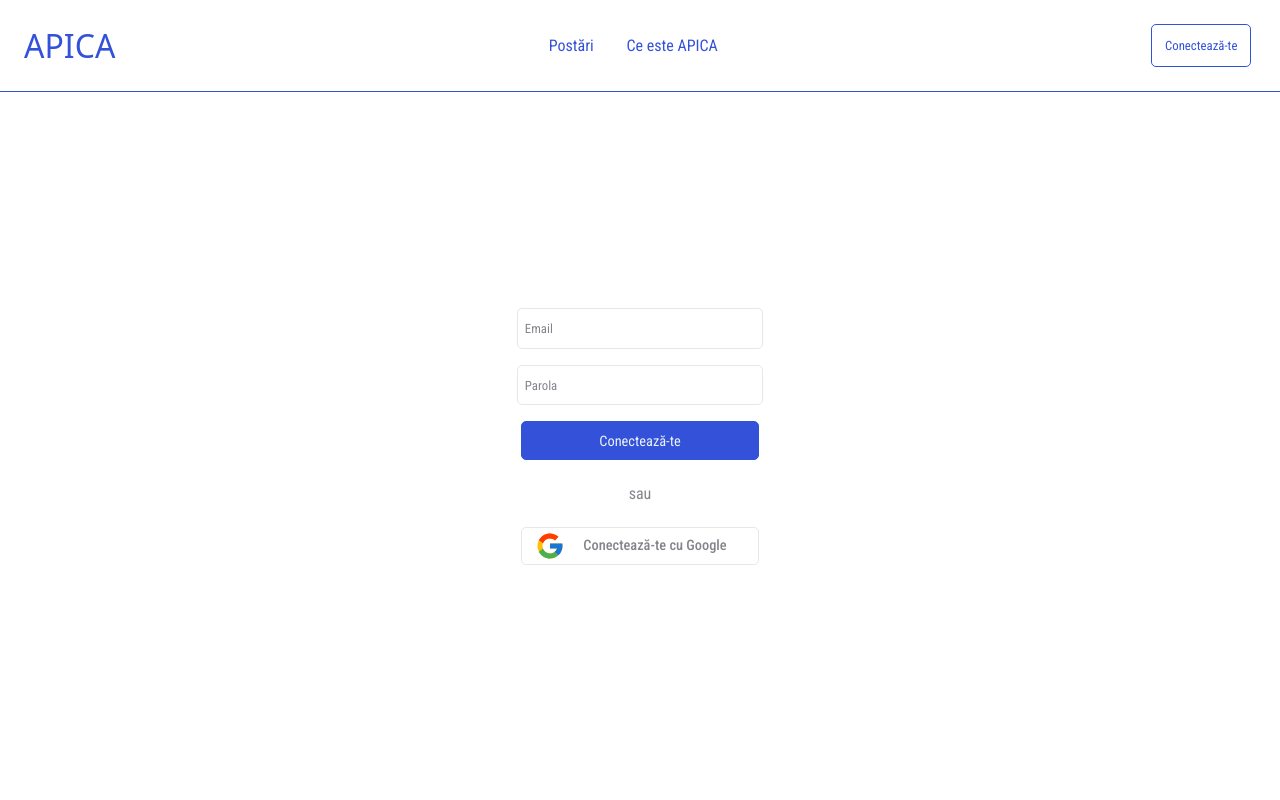
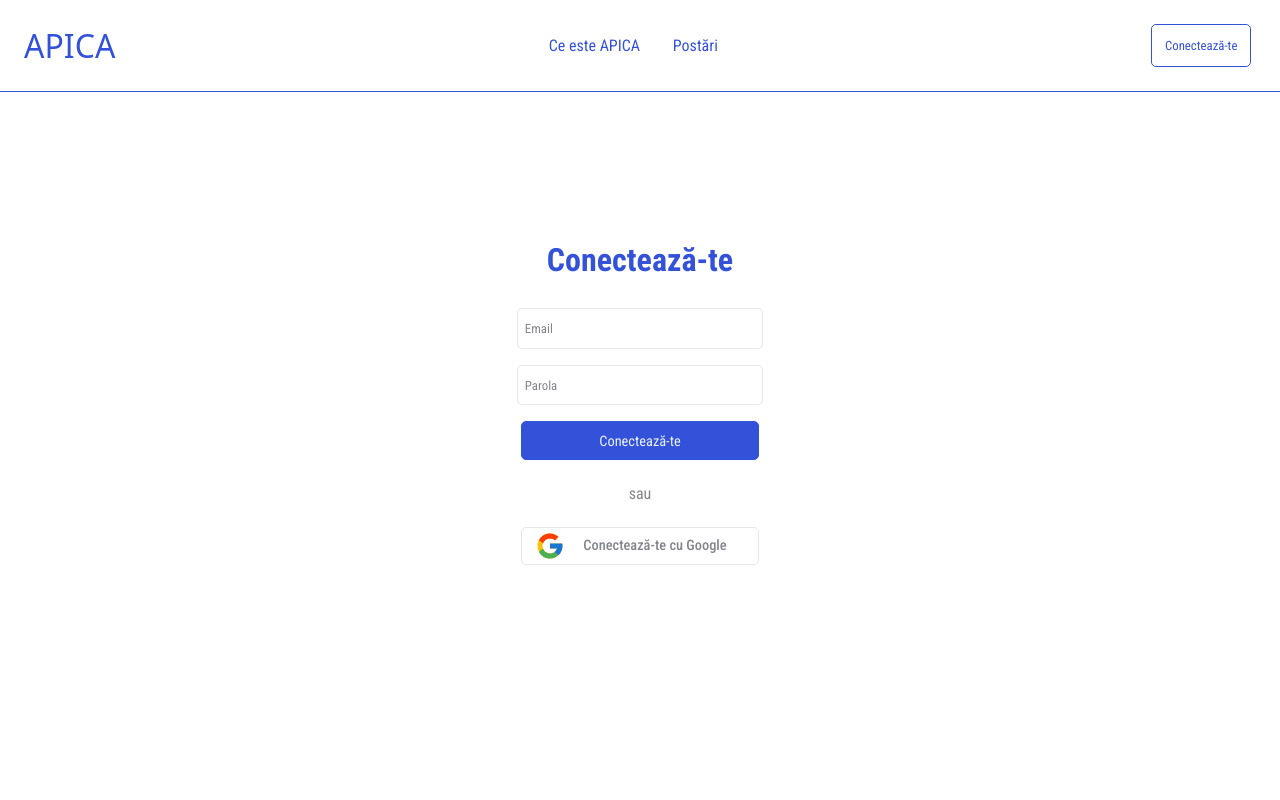
Before and after one commit to TonyDeveloperr/apica, a React (Vite) app: page /profile in a window 1280 px wide. Shown: the top 800 px of the page. Built offline with nearby package versions, Linux system fonts and the light colour scheme; no server answers; the database is empty; a web font is replaced by a local one.

Commit message:
final commit

```diff
--- a/src/App.tsx
+++ b/src/App.tsx
@@ -1,17 +1,16 @@
 import { useState, useEffect } from "react";
-import { Route, Routes } from "react-router-dom"; // ✅ Only import Route and Routes
+import { Route, Routes } from "react-router-dom";
 import { collection, getDocs } from "firebase/firestore";
 import { db, auth } from "./configs/firebase";
 import Navbar from "./components/Navbar";
 import Home from "./components/Home";
 import { About } from "./components/About";
-import ContactUs from "./components/ContactUs";
 import Profile from "./components/Profile";
 import SignIn from "./components/SignIn";
 import FilterForm from "./components/FilterForm";
 import UploadPostDialogue from "./components/UploadPostDialogue";
 
-import { Link, useLocation } from "react-router-dom";
+import { Link, useLocation, Navigate } from "react-router-dom";
 
 interface PostData {
   id: string;
@@ -102,8 +101,9 @@ const App = () => {
           <div style={{ color: "white" }}>Loading...</div>
         ) : (
           <Routes>
+            <Route path="/" element={<Navigate to="/about" replace />} />
             <Route
-              path="/"
+              path="/posts"
               element={
                 <>
                   <FilterForm
@@ -115,7 +115,6 @@ const App = () => {
               }
             />
             <Route path="/about" element={<About />} />
-            <Route path="/contact" element={<ContactUs />} />
             <Route path="/profile" element={user ? <Profile /> : <SignIn />} />
             <Route path="/sign-in" element={<SignIn />} />
           </Routes>
@@ -125,7 +124,7 @@ const App = () => {
         <Link className="logoFooter" to="/">
           APICA
         </Link>
-        <Link className="linkFooter" to="/">
+        <Link className="linkFooter" to="/posts">
           Postări
         </Link>
         <Link className="linkFooter" to="/about">
--- a/src/components/About.tsx
+++ b/src/components/About.tsx
@@ -4,6 +4,7 @@ import { IoMdSchool } from "react-icons/io";
 import { IoGlassesOutline } from "react-icons/io5";
 import { LiaUserSecretSolid } from "react-icons/lia";
 import { CiRead } from "react-icons/ci";
+import { Link } from "react-router-dom";
 
 export const About = () => {
   return (
@@ -18,7 +19,7 @@ export const About = () => {
         <p className="aboutDesc">
           APICA (Asociația Profesorilor Împotriva Corupției și Abuzului) este o
           platformă online ce permite cadrelor didactice să își exprime
-          experiențele plăcute sau mai puțin plăcute la locul de muncă.
+          experiențele.
         </p>
         <img src={image1} alt="" className="aboutPic" />
       </div>
@@ -28,14 +29,18 @@ export const About = () => {
         </h3>
         <IoGlassesOutline size={50} className="aboutIcons" />
         <p className="aboutDesc">
-          Creează un cont gratuit și postează folosind interfața intuitivă!
+          <Link to="/sign-in"> Creează un cont gratuit</Link> și postează
+          folosind interfața intuitivă!
         </p>
         <img id="aboutPic2" src={image2} alt="" className="aboutPic" />
       </div>
 
       <div className="aboutBox">
         <h3 className="aboutPTitle">Citește postările altor profesori</h3>
-        <CiRead size={50} className="aboutIcons" />
+        <Link to="/posts">
+          <CiRead size={50} className="aboutIcons" />
+        </Link>
+
         <p className="aboutDesc">
           Explorează postările altor profesori și află despre școlile
           recomandate. Folosește filtrul pentru a vedea postări doar din anumite
--- a/src/components/Navbar.tsx
+++ b/src/components/Navbar.tsx
@@ -45,10 +45,10 @@ const Navbar: React.FC<NavbarProps> = ({ user }) => {
         </Link>
         <ul className="links">
           <li>
-            <Link to="/">Postări</Link>
+            <Link to="/about">Ce este APICA</Link>
           </li>
           <li>
-            <Link to="/about">Ce este APICA</Link>
+            <Link to="/posts">Postări</Link>
           </li>
         </ul>
         <div className="user-btns">
--- a/src/components/SignIn.tsx
+++ b/src/components/SignIn.tsx
@@ -27,7 +27,7 @@ const SignIn = () => {
     <>
       <div className="login-form-container">
         <div className="login-form">
-          <h1>Conectează-te</h1>
+          <h1 style={{ color: "#3452d9" }}>Conectează-te</h1>
           <input
             onChange={(e) => setEmail(e.target.value)}
             id="email-field"
--- a/vite.config.ts
+++ b/vite.config.ts
@@ -4,5 +4,5 @@ import react from "@vitejs/plugin-react";
 // https://vitejs.dev/config/
 export default defineConfig({
   plugins: [react()],
-  base: process.env.VITE_BASE_PATH || "/",
+  base: process.env.VITE_BASE_PATH || "/about",
 });
```
